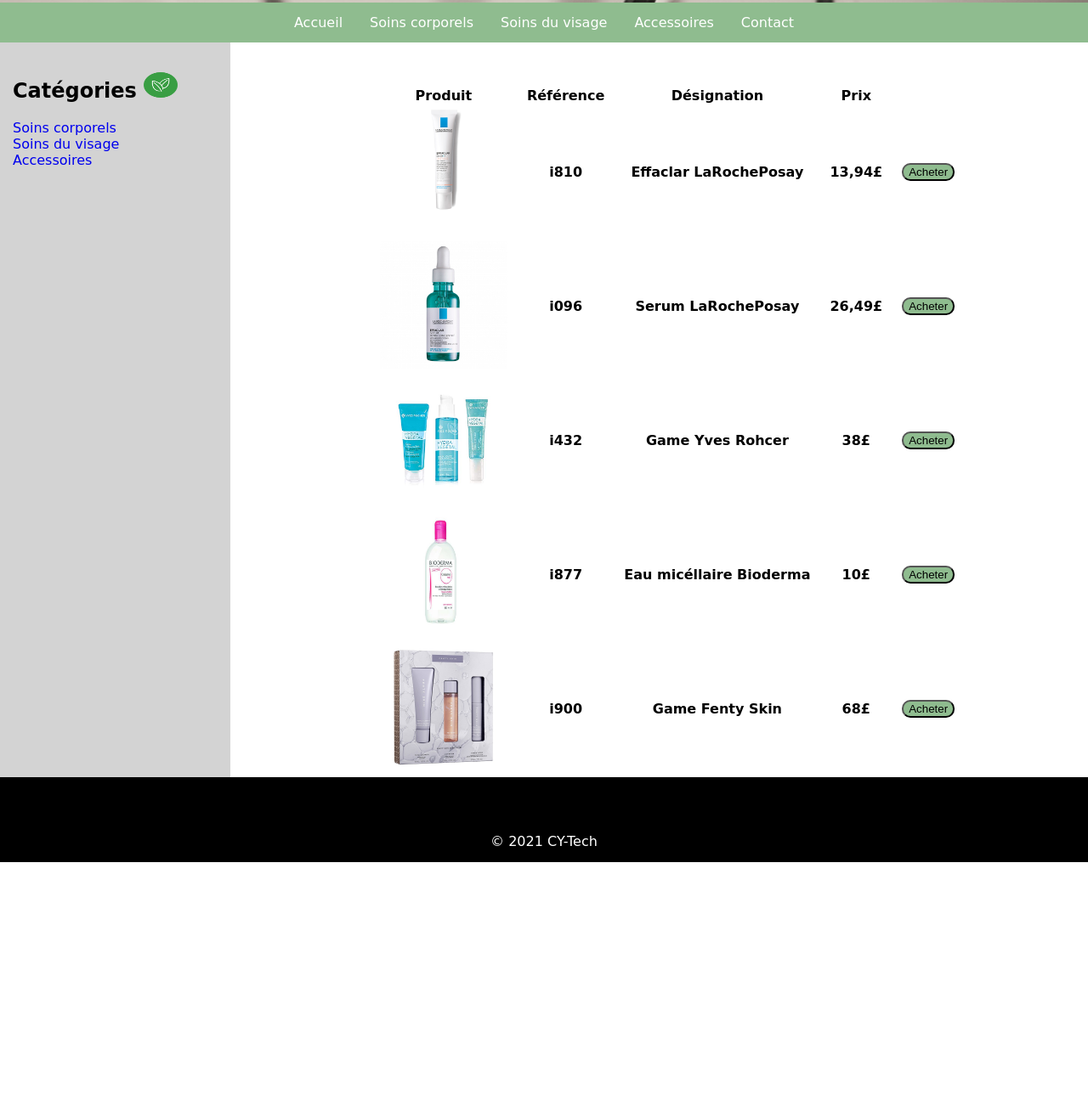
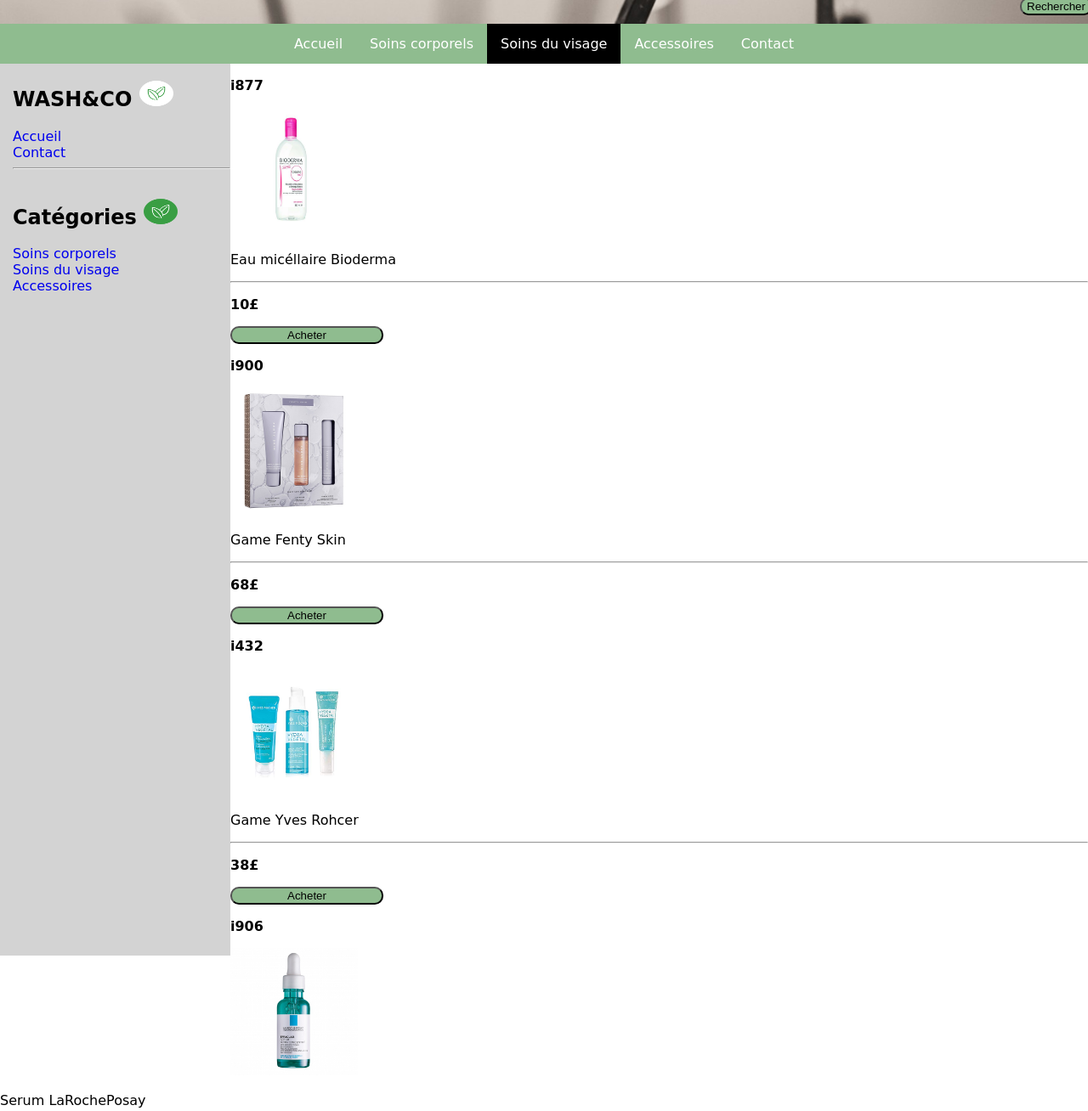
Before and after one commit to 1062334611/ProjetWASH-CO, a plain HTML site: page projet/projet/SoinVisage.html in a window 1280 px wide. Shown: the part 208-1516 px from the top of the page at 85% size. Before the commit the page ends 1223 px from the top, so only its background shows below. Drawn offline with Linux system fonts and the light colour scheme.

Commit message:
Add files via upload

```diff
--- a/projet/projet/SoinVisage.html
+++ b/projet/projet/SoinVisage.html
@@ -15,6 +15,8 @@
         <link rel="stylesheet" href="css/accueil.css" />
     </head>
     <body>
+        <div style="width:100%; background-color:gray; color:white;height:25px; float:right;">
+        </div>
         <header>
             <img id="logo" src="img/logo/logo_small.png" alt="Logo" />
             <h2> <center> WASH&CO <img id="logo2" src="img/logo/logo_small_icon_only.png" alt="Logo2" /> </center></h2>
@@ -22,7 +24,7 @@
             <form>
                 <div id="search">
                     <input type="search" id="maRecherche" name="q">
-                    <button id="bouton">Rechercher</button>
+                    <button id="bouton1">Rechercher</button>
                 </div>
             </form>
 
@@ -31,7 +33,7 @@
                 <ul>
                     <li><a href="index.html"> Accueil</a></li>
                     <li><a href="SoinsCorp.html">Soins corporels</a></li>
-                    <li><a href="SoinVisage.html">Soins du visage</a></li>
+                    <li><a style="background-color:black;" href="SoinVisage.html">Soins du visage</a></li>
                     <li><a href="accesoires.html">Accessoires</a></li>
                     <li><a href="contact.html">Contact</a></li>
                 </ul>
@@ -39,84 +41,114 @@
             </nav>
         </header>
 
-        <aside style="height:900px">
+        <aside style="height: 1050px">
+            <h2>WASH&CO <img id="logo2" src="img/logo/logo_small_icon_only.png" alt="Logo2" /></h2>
+            <a href="index.html"> Accueil</a><br />
+            <a href="contact.html">Contact</a><br />
+            <hr />
             <h2>Catégories <img id="logo3" src="img/logo/logo_small_icon_only_inverted.png" alt="logo3" /></h2>
             <a href="SoinsCorp.html">Soins corporels</a><br />
             <a href="SoinVisage.html">Soins du visage</a><br />
             <a href="accesoires.html">Accessoires</a>
         </aside>
 
-        <table>
-            <tr>
-                <th>Produit</th>
-                <th>Référence</th>
-                <th>Désignation</th>
-                <th>Prix</th>
 
-            </tr>
+        <div id="produits">
 
-            <tr>
-                <th><img class="produit" src="img/effaclar.jpg" alt="effaclar" /></th>
-                <th>i810</th>
-                <th>Effaclar LaRochePosay</th>
-                <th>13,94£</th>
-                <th>
-                    <button name="favorite" type="button">
+            <div class="article">
+                <p><strong>i877</strong></p>
+                <img class="produit" src="img/Bioderma.jpg" alt="Bioderma" />
+                <p>Eau micéllaire Bioderma</p>
+                <hr />
+                <p><strong>10£</strong></p>
+                <div>
+                    <button class="bouton" style="width:180px" name="favorite" type="button">
                         Acheter
                     </button>
-                </th>
-            </tr>
-            <tr>
-                <th><img class="produit" src="img/serum.jpg" alt="serum" /></th>
-                <th>i096</th>
-                <th>Serum LaRochePosay</th>
-                <th>26,49£</th>
-                <th>
-                    <button name="favorite" type="button">
+                </div>
+
+            </div>
+
+            <div class="article">
+                <p><strong>i900</strong></p>
+                <img class="produit" src="img/fenty.jpg" alt="Fenty Skin" />
+                <p>Game Fenty Skin</p>
+                <hr />
+                <p><strong>68£</strong></p>
+                <div>
+                    <button class="bouton" style="width:180px" name="favorite" type="button">
                         Acheter
                     </button>
-                </th>
-            </tr>
-            <tr>
-                <th><img class="produit" src="img/YvesRocher.jpg" alt="Yves rocher" /></th>
-                <th>i432</th>
-                <th>Game Yves Rohcer</th>
-                <th>38£</th>
-                <th>
-                    <button name="favorite" type="button">
+                </div>
+
+            </div>
+
+            <div class="article">
+                <p><strong>i432</strong></p>
+                <img class="produit" src="img/YvesRocher.jpg" alt="Yves rocher" />
+                <p>Game Yves Rohcer</p>
+                <hr />
+                <p><strong>38£</strong></p>
+                <div>
+                    <button class="bouton" style="width:180px" name="favorite" type="button">
                         Acheter
                     </button>
-                </th>
-            </tr>
-            <tr>
-                <th><img class="produit" src="img/Bioderma.jpg" alt="Bioderma" /></th>
-                <th>i877</th>
-                <th>Eau micéllaire Bioderma</th>
-                <th>10£</th>
-                <th>
-                    <button name="favorite" type="button">
+                </div>
+
+            </div>
+        </div>
+        <div id="produits">
+
+            <div class="article">
+                <p><strong> i906</strong></p>
+                <img class="produit" src="img/serum.jpg" alt="serum" />
+                <p>Serum LaRochePosay</p>
+                <hr />
+                <p><strong>24,95£</strong></p>
+                <div>
+                    <button class="bouton" style="width:180px" name="favorite" type="button">
                         Acheter
                     </button>
-                </th>
-            </tr>
-            <tr>
-                <th><img class="produit" src="img/fenty.jpg" alt="Fenty Skin" /></th>
-                <th>i900</th>
-                <th>Game Fenty Skin</th>
-                <th>68£</th>
-                <th>
-                    <button name="favorite" type="button">
-                        Acheter
-                    </button>
-                </th>
-            </tr>
+                </div>
 
+            </div>
 
-        </table>
+            <div class="article">
+                <p><strong>i801</strong></p>
+                <img class="produit" src="img/effaclar.jpg" alt="effaclar" />
+                <p>Effaclar LaRochePosay</p>
+                <hr />
+                <p><strong>13,94</strong></p>
+                <div>
+                    <input style="width:180px" value="Acheter" type="submit" />
+
+                </div>
+
+            </div>
+        </div>
+
+        <button style="        margin-top: 30px;
+        float: right;
+        margin-right: 50px;
+        height: 30px;
+        border-radius: 10px;
+        background-color:gold;
+        font-family: cursive;" name="favorite" type="button">
+            stock
+        </button>
     </body>
-    <footer>
-        <p><center> © 2021 CY-Tech </center></p>
-    </footer>
+ <footer style="margin-top:250px">
+        <center>
+            <p>
+                Contact <br />
+                email: ngassamfey@eisti.eu jian.wu@eisti.eu<br />
+                téléphone: 0753210077 0776931738 <br />
+            </p>
+
+            <p> © 2021 CY-Tech</p>
+        </center>
+
+ </footer>
 </html>
 </body>
 </html>
```
